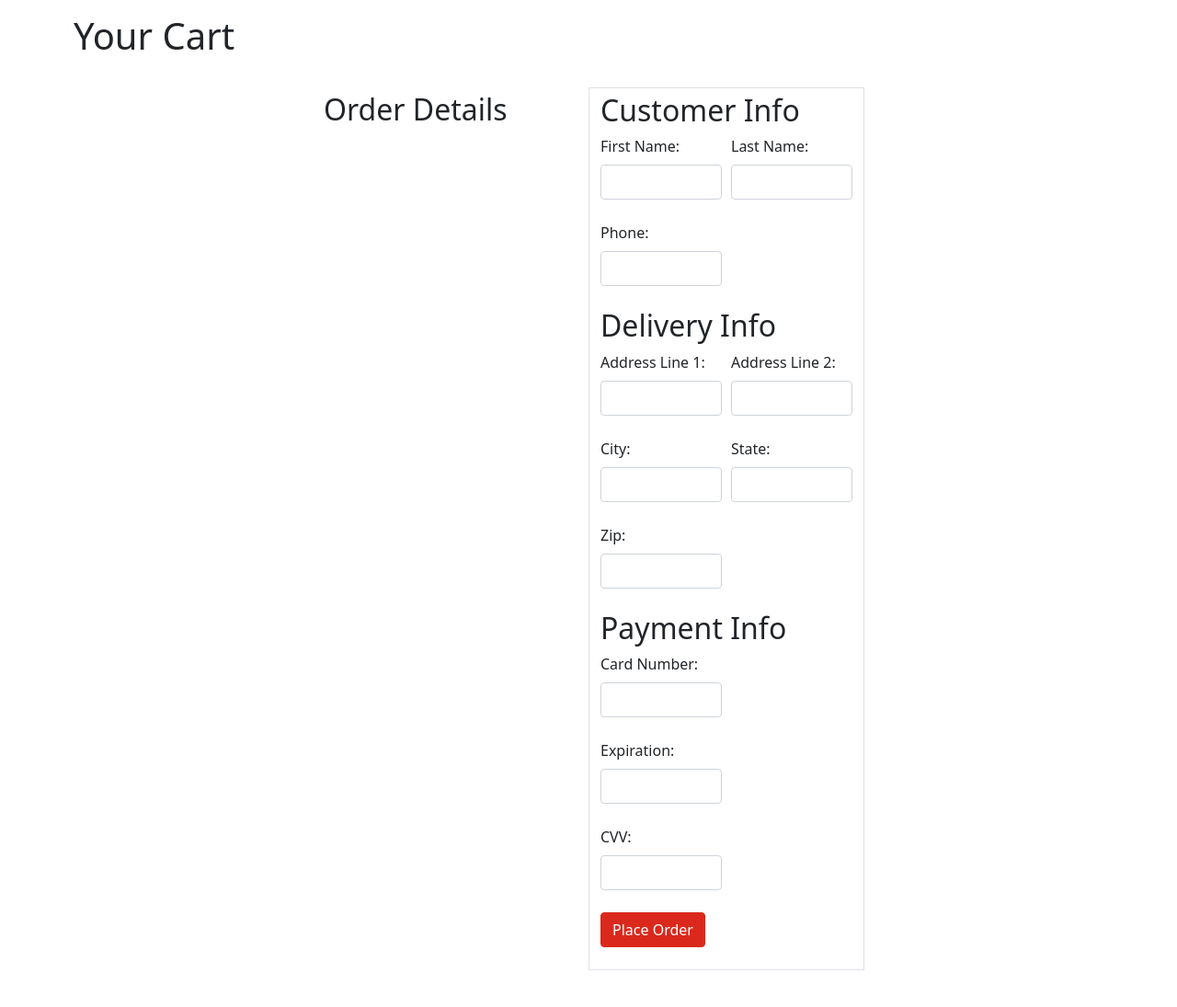
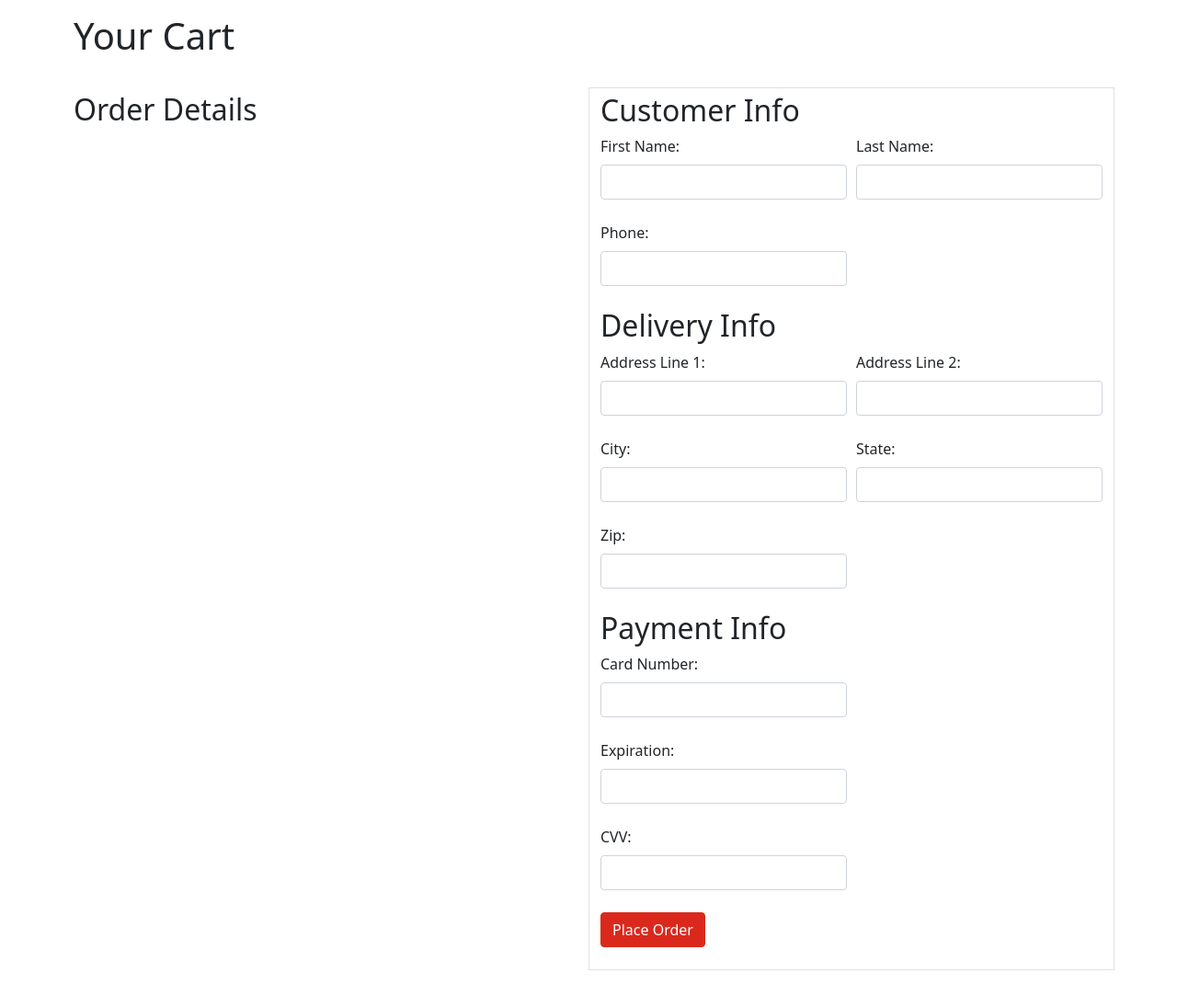
Before and after one commit to chasemax/grubdash, a Django app: page /restaurant/1/ in a window 1280 px wide. Shown: the part 81-1176 px from the top of the page at 92% size. Run offline with Django 3.2, Linux system fonts and the light colour scheme; some libraries are stand-ins or nearby versions.

Commit message:
fixed container

```diff
--- a/templates/deliveryapp/cart.html
+++ b/templates/deliveryapp/cart.html
@@ -2,7 +2,7 @@
 {% load static %}
 {% block bodyblock %}
 <h1>Your Cart</h1><br>
-<div class="container">
+<div>
     <div class="row">
         <div class="col-lg-6" style="padding-top:5px">
             <h2>Order Details</h2>
```
